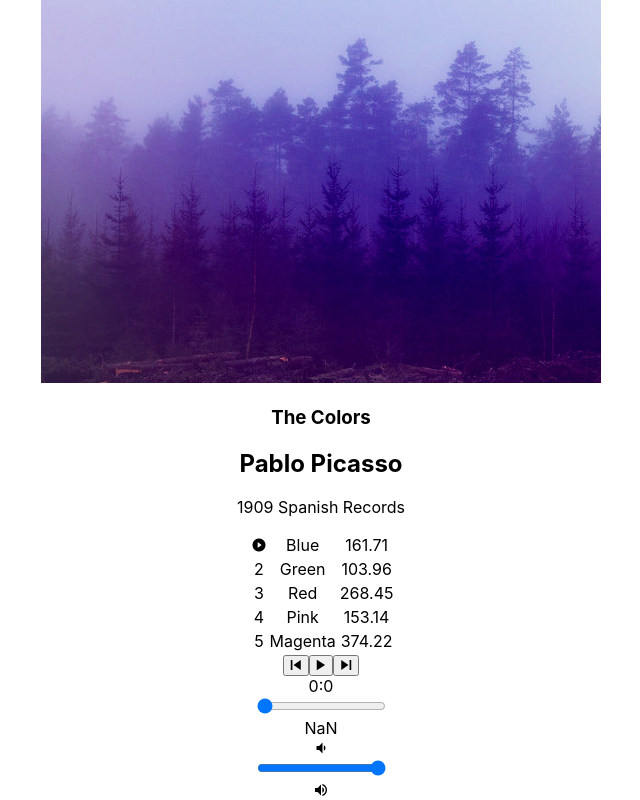
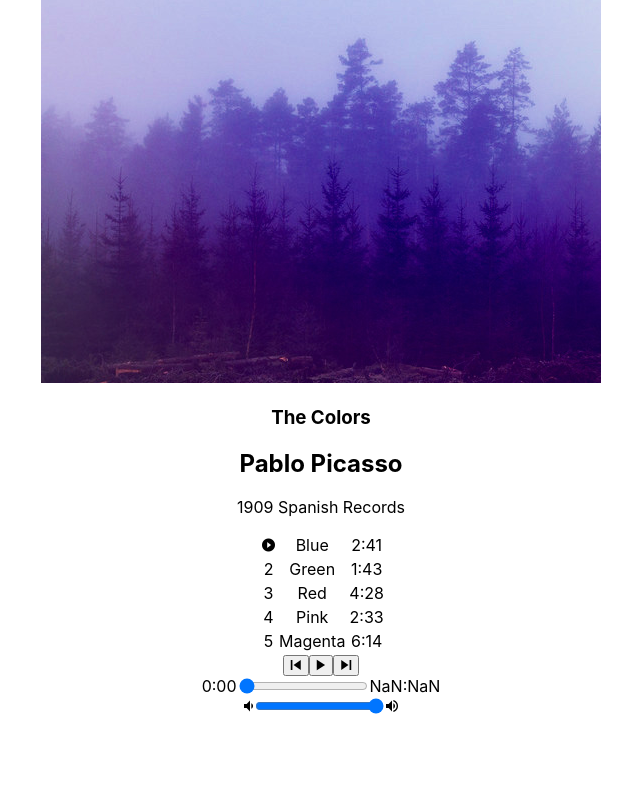
Before and after one commit to StephanieJF/bloc-jams-react, a React (Create React App) app: page /album/the-colors in a window 1280 px wide. Shown: the part 279-1079 px from the top of the page, without its empty margins (319-959 px from the left). After the commit the page ends 995 px from the top, so only its background shows below. Built offline with nearby package versions, Linux system fonts and the light colour scheme.

Commit message:
Complete Range Assignment

```diff
--- a/src/App.css
+++ b/src/App.css
@@ -32,7 +32,17 @@
 }
 
 #song-list {
-     justify-content: center;
-     display: flex;
-		 margin-top: 15px;
+  justify-content: center;
+  display: flex;
+	margin-top: 15px;
 }
+
+#time-control {
+	justify-content: center;
+	display: flex;
+}
+
+#volume-control {
+	justify-content: center;
+	display: flex;
+}
--- a/src/components/Album.js
+++ b/src/components/Album.js
@@ -1,6 +1,7 @@
 import React, { Component } from 'react';
 import albumData from './../data/albums';
 import PlayerBar from './PlayerBar';
+import formatTime from './../modules/formatTime'
 
  class Album extends Component {
 	 constructor(props) {
@@ -98,13 +99,6 @@ import PlayerBar from './PlayerBar';
      this.setState({ currentTime: newTime });
    }
 
-	 formatTime(time){
-		 const mins = Math.floor(time / 60);
-		 const secs = Math.floor(time - (mins * 60));
-
-			 return '' + mins + ':' + secs
-	 }
-
 	 handleVolumeChange(e) {
 		 const newVol = e.target.value;
 		 this.audioElement.volume = newVol;
@@ -156,7 +150,7 @@ import PlayerBar from './PlayerBar';
 							 onMouseLeave={() => this.handleMouseLeave()}>
 									<td className="songNumber">{this.handleSongIcon(song, index)}</td>
 									<td>{song.title}</td>
-									<td>{song.duration}</td>
+									<td>{formatTime(song.duration)}</td>
 								</tr>
 							)}
 					</tbody>
@@ -167,7 +161,6 @@ import PlayerBar from './PlayerBar';
 					currentTime={this.audioElement.currentTime}
 					duration={this.audioElement.duration}
 					volume={this.audioElement.volume}
-					formatTime={() => this.formatTime(this.state.currentTime)}
 					handleSongClick={() => this.handleSongClick(this.state.currentSong)}
 					handlePrevClick={() => this.handlePrevClick()}
 					handleNextClick={() => this.handleNextClick()}
--- a/src/components/PlayerBar.js
+++ b/src/components/PlayerBar.js
@@ -1,4 +1,5 @@
 import React, { Component } from 'react';
+import formatTime from './../modules/formatTime'
 
 class PlayerBar extends Component {
 	render() {
@@ -16,7 +17,7 @@ class PlayerBar extends Component {
 					</button>
 				</section>
 				<section id="time-control">
-					<div className="current-time">{this.props.formatTime()}</div>
+					<div className="current-time">{formatTime(this.props.currentTime)}</div>
 					<input
 					type="range"
 					className="seek-bar"
@@ -26,7 +27,7 @@ class PlayerBar extends Component {
 					step="0.01"
 					onChange={this.props.handleTimeChange}
 					/>
-					<div className="total-time">{this.props.duration}</div>
+					<div className="total-time">{(formatTime(this.props.duration))}</div>
 				</section>
 				<section id="volume-control">
 					<div className="icon ion-md-volume-low"></div>
--- /dev/null
+++ b/src/modules/formatTime.js
@@ -0,0 +1,10 @@
+import React, { Component } from 'react';
+
+function formatTime(time) {
+	const mins = Math.floor(time / 60);
+	const secs = Math.floor(time - (mins * 60));
+
+	return '' + mins + ':' + (secs < 10 ? '0' + secs : secs)
+}
+
+export default formatTime;
```
